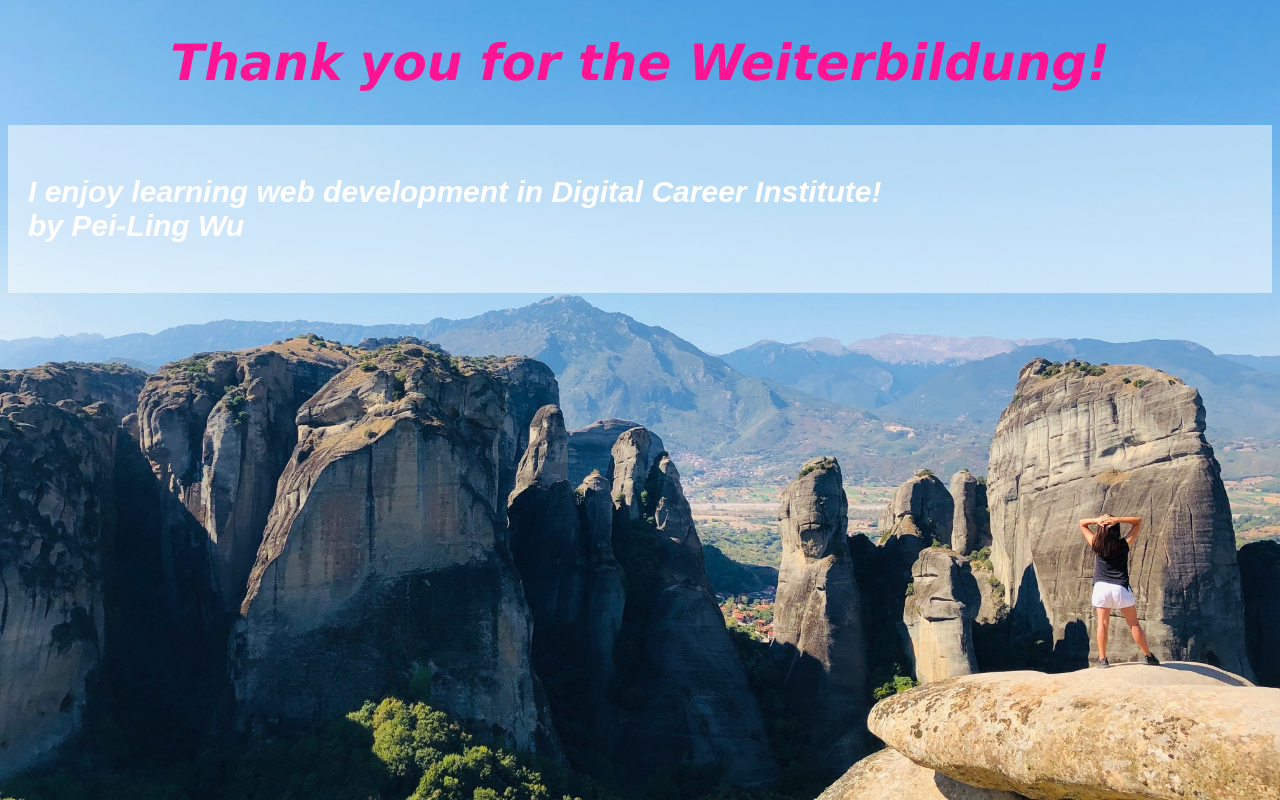
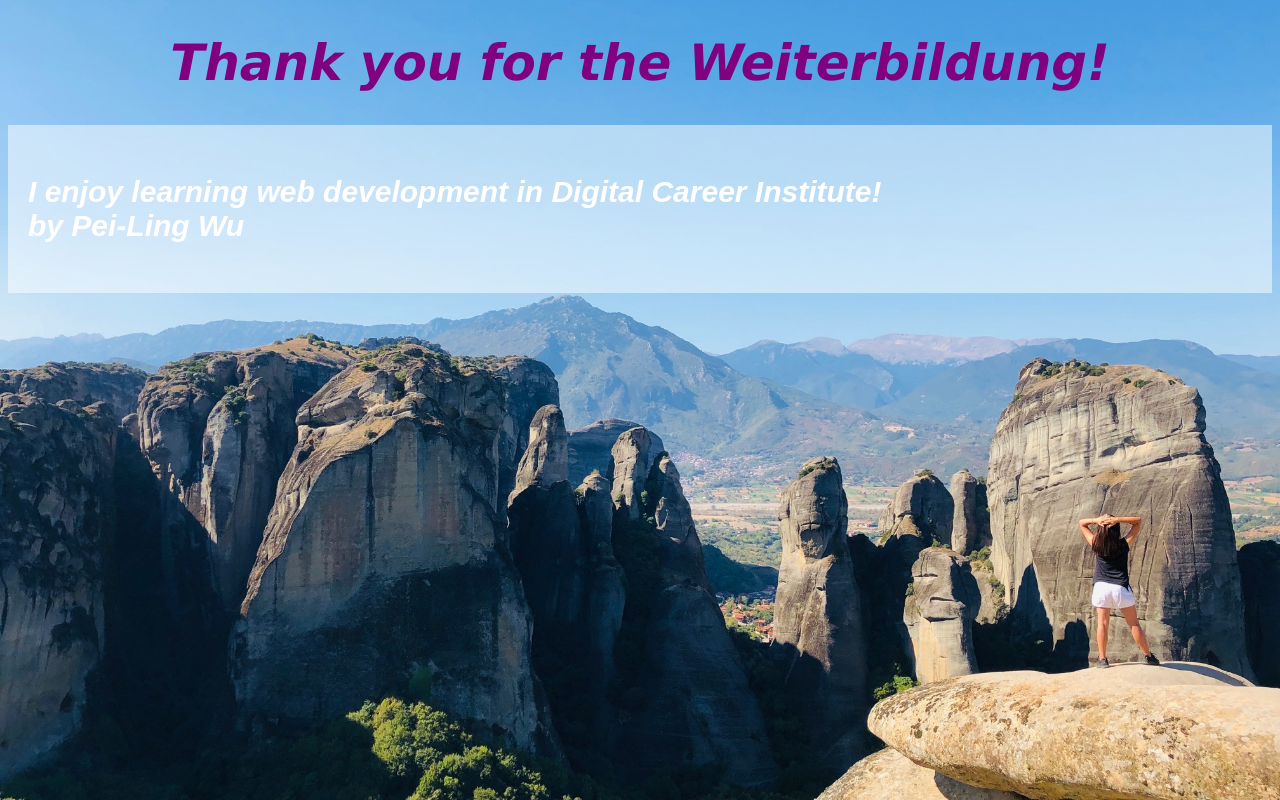
Before and after one commit to wuberde/dci, a plain HTML site: page index.html in a window 1280 px wide. Drawn offline with Linux system fonts and the light colour scheme.

Commit message:
Update index.html

```diff
--- a/index.html
+++ b/index.html
@@ -18,7 +18,7 @@
 			font-family:verdana;
 			font-size: 50px;
                         font-style: italic;
-			color: deeppink;
+			color: purple;
 
 		}
 		article {
```
